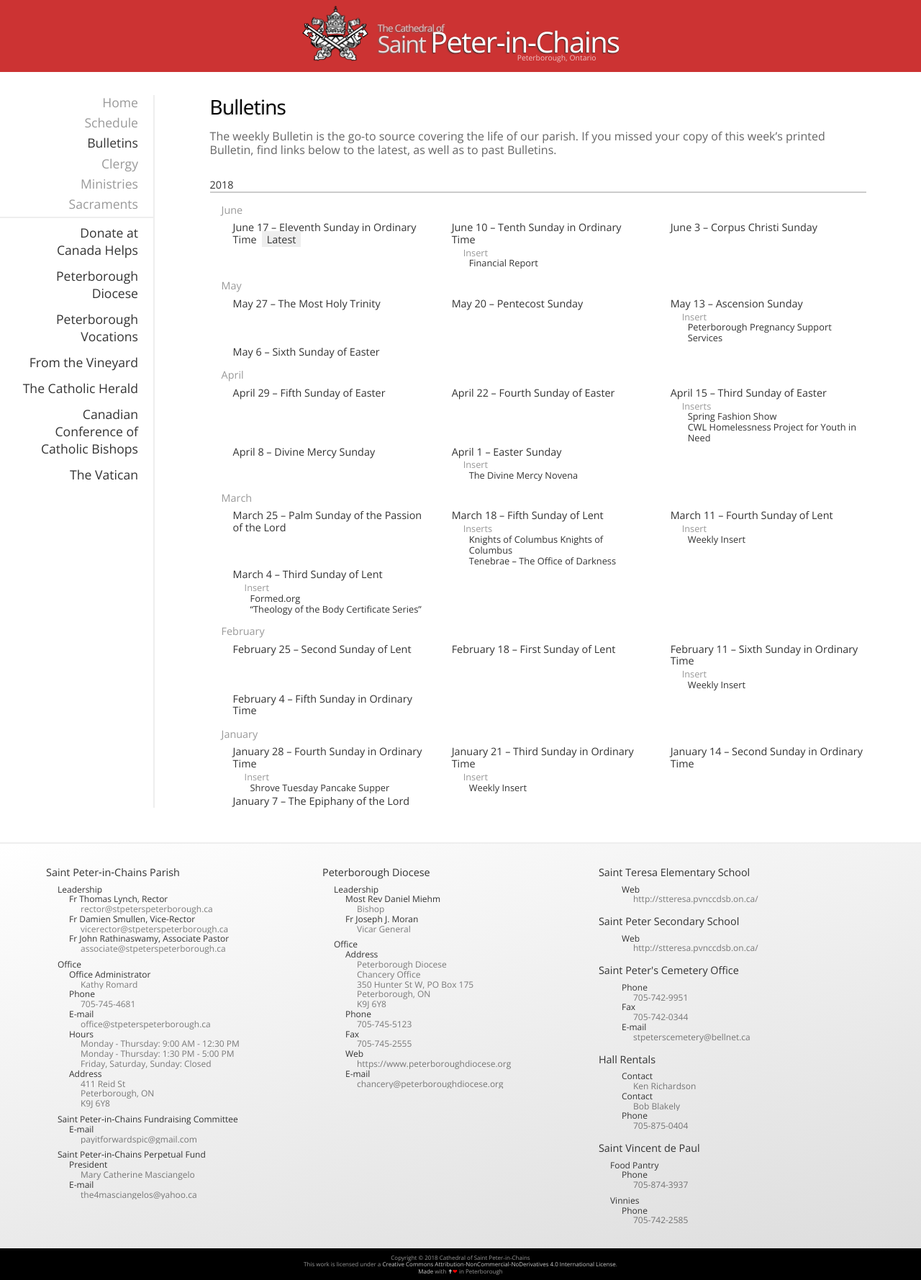
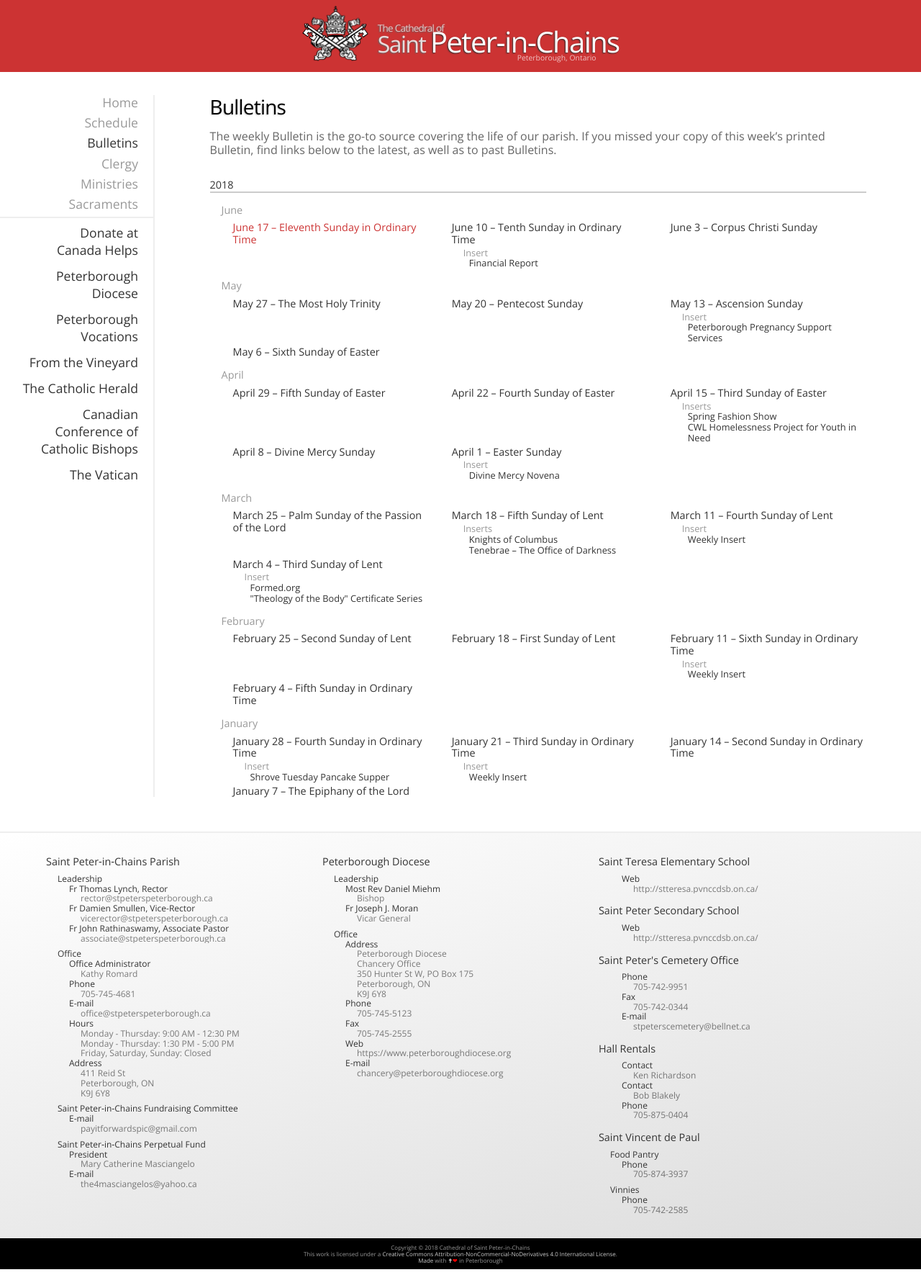
Before and after one commit to stpeterinchains/stpeterinchains.github.io, a Jekyll site: the page built from bulletins.html, in a window 1280 px wide. Shown: the whole page at 72% size. Built offline with Jekyll 4.4.1, drawn with Linux system fonts in a browser that asks for light colours; nearby versions of some CDN libraries.

Commit message:
Changed bulletins page to display latest bulletin in red instead of appending string Latest, minor edits to bulletins.yml

```diff
--- a/_data/bulletins.yml
+++ b/_data/bulletins.yml
@@ -88,7 +88,7 @@
             link: https://drive.google.com/file/d/1P_WqvVdMfxQVd_2XY7Fa3pOqLF5bAJFc/view
             inserts:
               -
-                title: The Divine Mercy Novena
+                title: Divine Mercy Novena
                 link: https://drive.google.com/file/d/1kR8Z31eu4OgRW26lhzwFwE_jiXPLhOl1/view
 
       -
@@ -104,7 +104,7 @@
             link: https://drive.google.com/file/d/1tpXFSOyjjyCLm2xgiQh2gjIEFh55DyWH/view
             inserts:
               -
-                title: Knights of Columbus Knights of Columbus
+                title: Knights of Columbus
                 link: https://drive.google.com/file/d/1hXj6sHaITDx5amKXpHVOoZ6tFKuZp8JK/view
               -
                 title: Tenebrae&nbsp;&ndash; The Office of Darkness
@@ -125,7 +125,7 @@
               -
                 title: >
                   Formed.org<br>
-                  “Theology of the Body Certificate Series”
+                  "Theology of the Body" Certificate Series
                 link: https://drive.google.com/file/d/1hVBSH-ZUjWn7mqpT1gHHoQuBqpT1iT5p/view
 
       -
--- a/bulletins.html
+++ b/bulletins.html
@@ -13,7 +13,7 @@
 ---
 
 {% assign bulletins = site.data.bulletins %}
-{% assign tagged_latest = false %}
+{% assign latest = false %}
 
 <section id="bulletins" class="page-container">
   <h1 class="page-title">{{ bulletins.title }}</h1>
@@ -27,15 +27,13 @@
       <div class="pure-g">
         {% for bulletin in month.bulletins %}
         <div class="bulletins-bulletin pure-u-1 pure-u-lg-1-2 pure-u-xl-1-3">
-          <a target="_blank" class="bulletins-bulletin-issue" href="{% if bulletin.link %}{{ bulletin.link }}{% else %}javascript:void(0){% endif%}">
+          <a target="_blank"
+              class="bulletins-bulletin-issue{% if latest == false %} bulletins-bulletin-latest{% assign latest = true %}{% endif %}"
+              href="{% if bulletin.link %}{{ bulletin.link }}{% else %}javascript:void(0){% endif%}">
             {{ month.month }}&nbsp;{{ bulletin.date }}&nbsp;&ndash; {{ bulletin.title }}
-            {% if tagged_latest == false %}
-            <span class="bulletins-bulletin-latest">Latest</span>
-            {% assign tagged_latest = true %}
-            {% endif %}
           </a>
-          <div>
-            {% if bulletin.inserts %}<div>Insert{% if bulletin.inserts.size > 1 %}s{% endif %}</div>{% endif %}
+        <div>
+            {% if bulletin.inserts %}<div class="bulletins-bulletin-insert-label">Insert{% if bulletin.inserts.size > 1 %}s{% endif %}</div>{% endif %}
             {% for insert in bulletin.inserts %}
             <a target="_blank" class="bulletins-bulletin-insert" href="{% if insert.link %}{{ insert.link }}{% else %}javascript:void(0){% endif %}">{{ insert.title }}</a>
             {% endfor %}
--- a/styles/pages.scss
+++ b/styles/pages.scss
@@ -305,14 +305,9 @@
   color: #333;
 }
 
-span.bulletins-bulletin-latest {
-  margin-left: 0.25rem;
-  padding: 0.1rem 0.4rem;
-  background-color: #eee;
-  color: #333;
-}
+a.bulletins-bulletin-latest { color: #c33; }
 
-div.bulletins-bulletin > div > div {
+div.bulletins-bulletin-insert-label {
   margin: 0.15rem 0 0 3rem;
   font-weight: 400; font-size: 0.8rem;
   color: #999;
```
